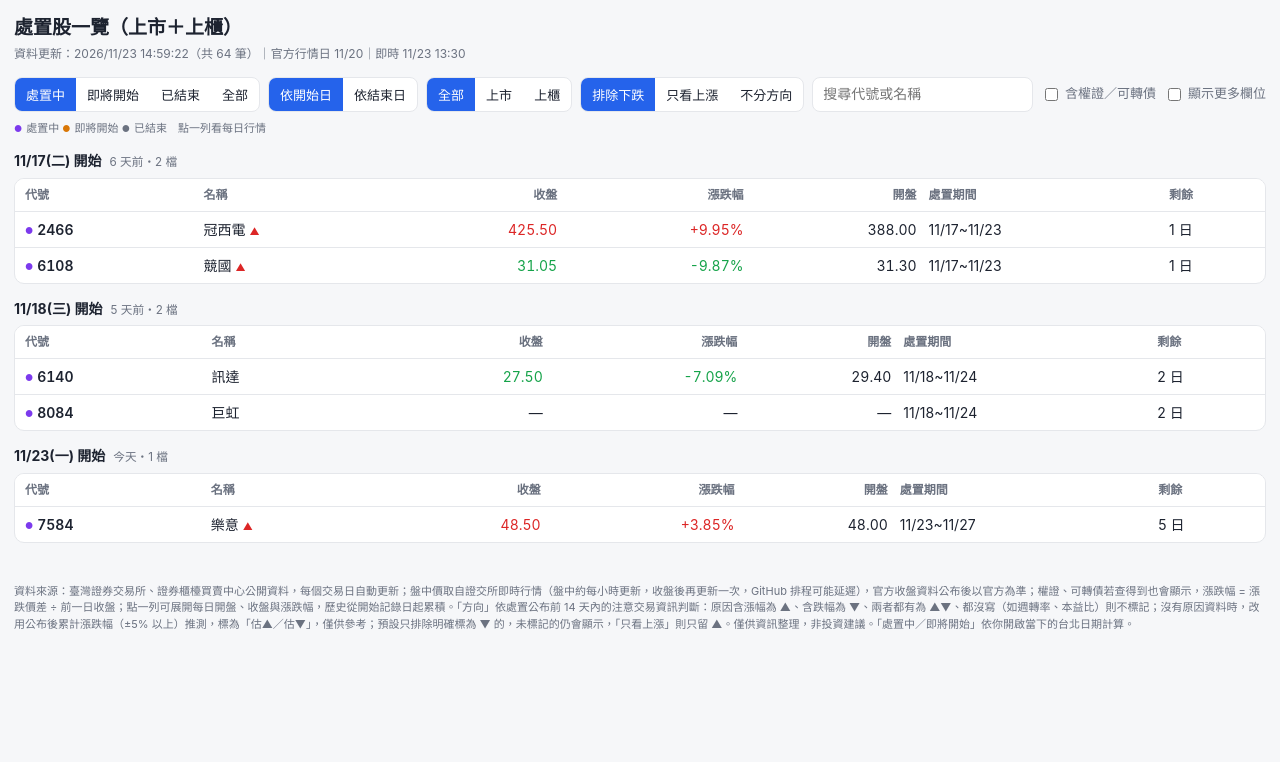
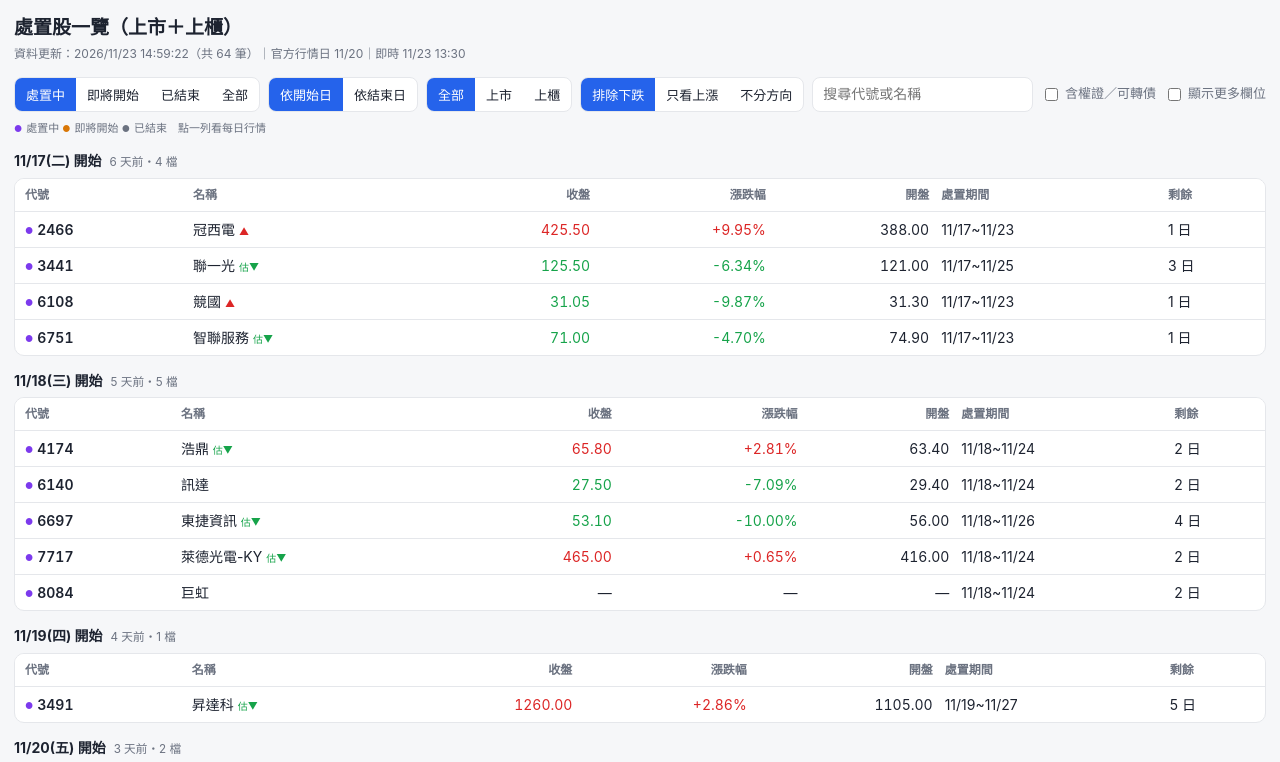
Before and after one commit to bigtime0426/disposition-stocks, a plain HTML site: page index.html in a window 1280 px wide. Shown: the top 762 px of the page. Drawn offline with Linux system fonts and the light colour scheme.

Commit message:
Update index.html

```diff
--- a/index.html
+++ b/index.html
@@ -84,7 +84,7 @@ footer{color:var(--mute);font-size:11px;padding:0 14px 30px}
 </div>
 <div class="legend"><span class="dot t-run">●</span>處置中 <span class="dot t-soon">●</span>即將開始 <span class="dot t-done">●</span>已結束　點一列看每日行情</div>
 <main id="main"></main>
-<footer>資料來源：臺灣證券交易所、證券櫃檯買賣中心公開資料，每個交易日自動更新；盤中價取自證交所即時行情（盤中約每小時更新，收盤後再更新一次，GitHub 排程可能延遲），官方收盤資料公布後以官方為準；權證、可轉債若查得到也會顯示，漲跌幅 = 漲跌價差 ÷ 前一日收盤；點一列可展開每日開盤、收盤與漲跌幅，歷史從開始記錄日起累積。「方向」依處置公布前 14 天內的注意交易資訊判斷：原因含漲幅為 ▲、含跌幅為 ▼、兩者都有為 ▲▼、都沒寫（如週轉率、本益比）則不標記；沒有原因資料時，改用公布後累計漲跌幅（±5% 以上）推測，標為「估▲／估▼」，僅供參考；預設只排除明確標為 ▼ 的，未標記的仍會顯示，「只看上漲」則只留 ▲。僅供資訊整理，非投資建議。「處置中／即將開始」依你開啟當下的台北日期計算。</footer>
+<footer>資料來源：臺灣證券交易所、證券櫃檯買賣中心公開資料，每個交易日自動更新；盤中價取自證交所即時行情（盤中約每小時更新，收盤後再更新一次，GitHub 排程可能延遲），官方收盤資料公布後以官方為準；權證、可轉債若查得到也會顯示，漲跌幅 = 漲跌價差 ÷ 前一日收盤；點一列可展開每日開盤、收盤與漲跌幅，歷史從開始記錄日起累積。「方向」依處置公布前 14 天內的注意交易資訊判斷：原因含漲幅為 ▲、含跌幅為 ▼、兩者都有為 ▲▼、都沒寫（如週轉率、本益比）則不標記；沒有原因資料時，改用公布後累計漲跌幅（±5% 以上）推測，標為「估▲／估▼」，僅供參考；「排除下跌」只排除交易所原因明確為 ▼ 的，「估▼」與未標記的都會保留（價格推測可能誤判），「只看上漲」則只留 ▲。僅供資訊整理，非投資建議。「處置中／即將開始」依你開啟當下的台北日期計算。</footer>
 <script>
 const S={live:null,dir:'excl',status:'run',group:'start',mkt:'all',q:'',other:false,data:null};
 const todayTW=()=>new Date(new Date().toLocaleString('en-US',{timeZone:'Asia/Taipei'}));
@@ -161,7 +161,7 @@ function render(){
   let rows=d.records.filter(r=>
     (S.other||r.kind==='股票/ETF')&&
     (S.mkt==='all'||r.market===S.mkt)&&
-    (S.dir==='all'||(S.dir==='excl'?(r.dir!=='跌'&&estOf(r).d!=='跌'):(r.dir==='漲'||estOf(r).d==='漲')))&&
+    (S.dir==='all'||(S.dir==='excl'?r.dir!=='跌':(r.dir==='漲'||estOf(r).d==='漲')))&&
     (S.status==='all'||status(r)===S.status)&&
     (!S.q||(r.code+cn(r.name)).toLowerCase().includes(S.q)));
   const key=S.group;
```
